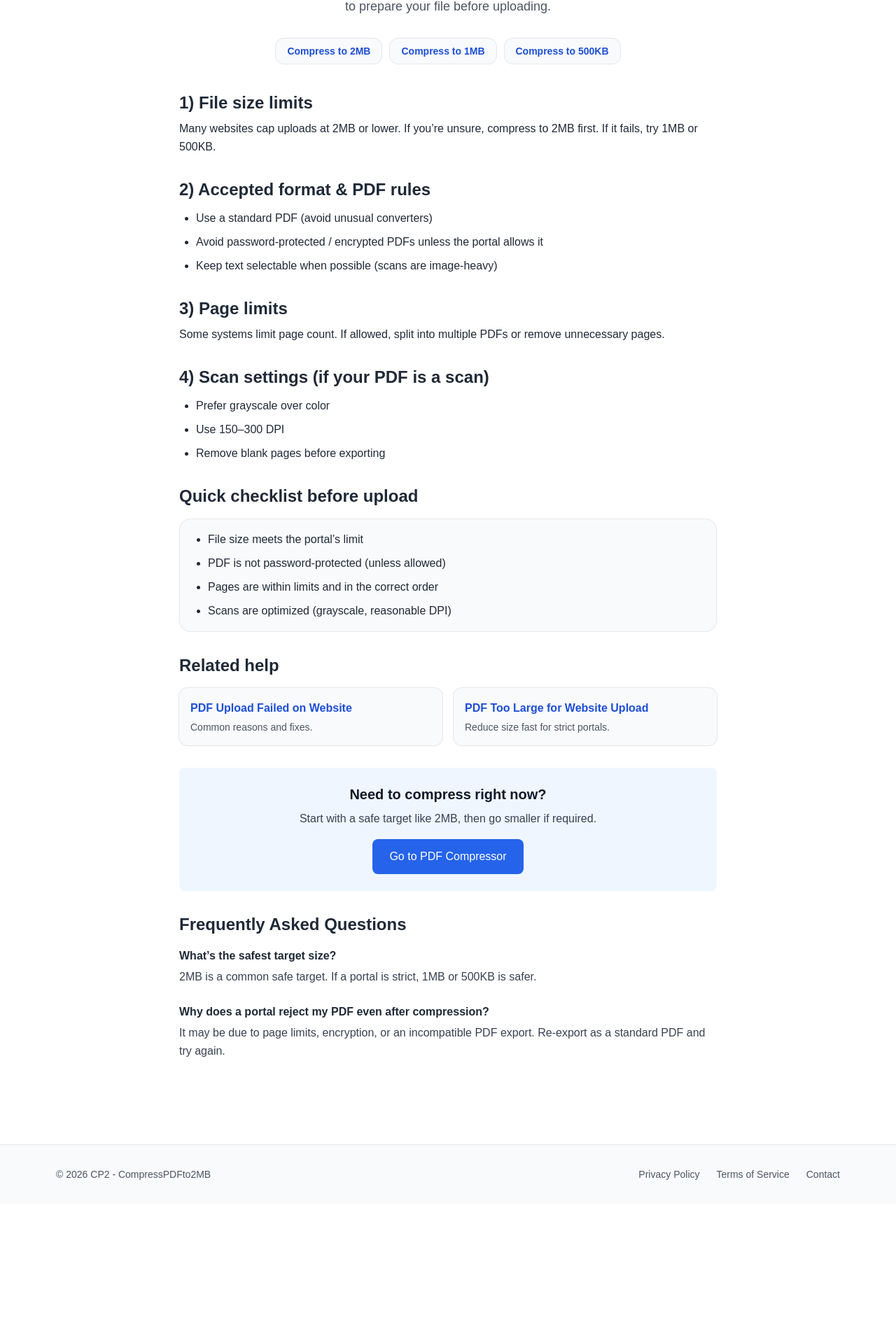
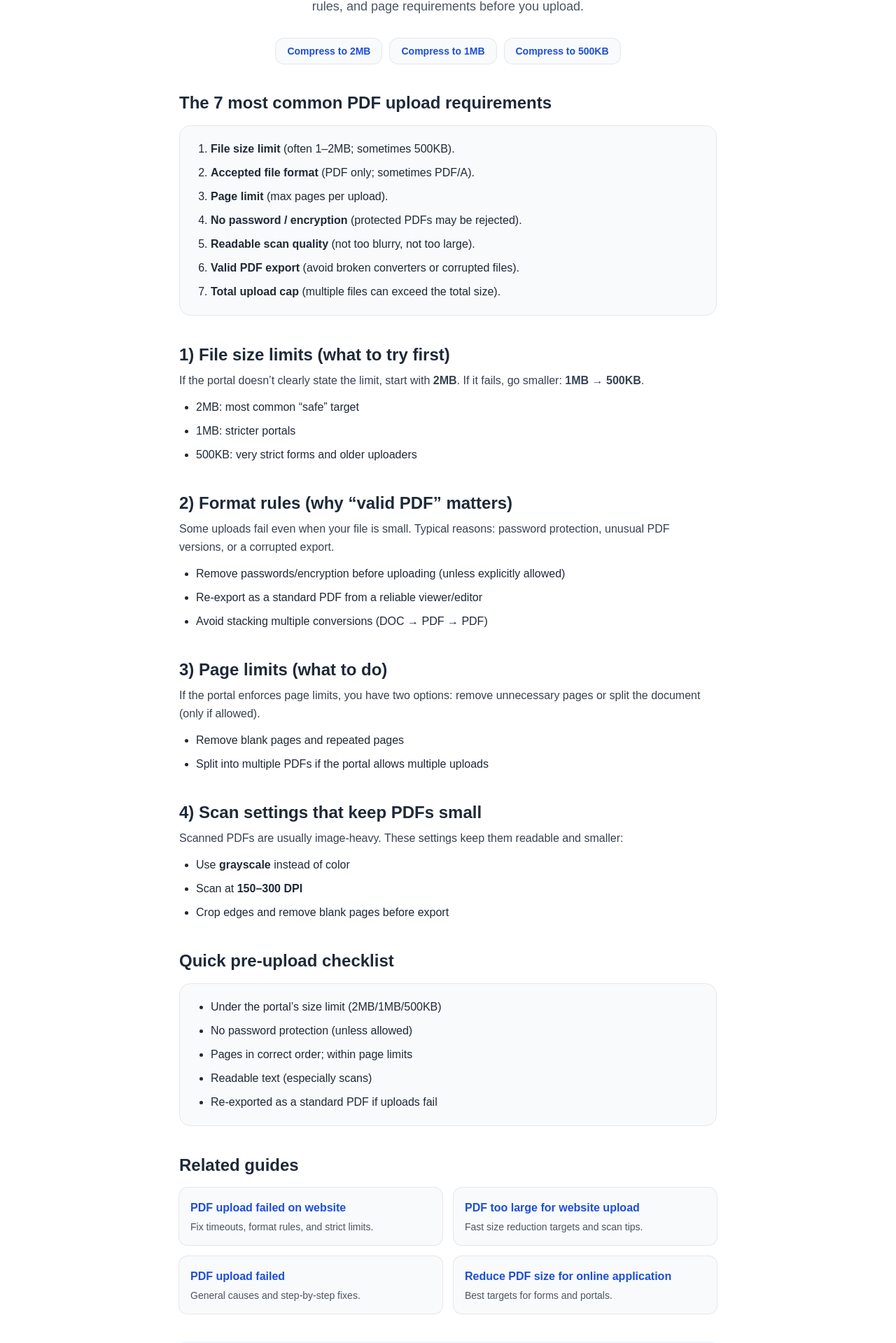
Before and after one commit to behicyildirim/compresspdfto2mb, a Next.js app: page /pdf-upload-requirements in a window 1280 px wide. Shown: the part 210-2129 px from the top of the page at 70% size. Before the commit the page ends 1930 px from the top, so only its background shows below. Built offline with nearby package versions, Linux system fonts and the light colour scheme.

Commit message:
Fill website upload + requirements + government pages

```diff
--- a/app/compress-pdf-for-government-application/page.tsx
+++ b/app/compress-pdf-for-government-application/page.tsx
@@ -1,50 +1,166 @@
 import Link from "next/link";
 
 export const metadata = {
-  title: "Compress PDF for Government Application",
+  title: "Compress PDF for Government Application (Upload Limits Made Easy)",
   description:
-    "Compress PDF for government applications and meet upload limits like 2MB or 1MB.",
+    "Compress PDF for government applications and strict form portals. Use safe targets (2MB, 1MB, 500KB) and scan tips to avoid upload failures.",
 };
 
-export default function Page() {
+export default function CompressPdfForGovernmentApplicationPage() {
   return (
     <main className="min-h-screen bg-white px-4 py-14">
-      <div className="mx-auto max-w-3xl">
-
+      <div className="mx-auto max-w-3xl text-gray-800">
         <h1 className="text-4xl font-bold text-center">
           Compress PDF for Government Application
         </h1>
 
-        <p className="mt-4 text-center text-gray-600">
-          Government portals often require small PDF files.
-          Compress your PDF to meet upload limits.
+        <p className="mt-4 text-lg text-gray-600 text-center">
+          Government portals often enforce strict upload rules. If your PDF is rejected,
+          compress to a safe size target and follow the checklist below.
         </p>
 
-        <div className="mt-8 space-y-6">
-
-          <Link
-            href="/compress-pdf-to-2mb"
-            className="block text-blue-700 underline"
-          >
-            Compress PDF to 2MB
-          </Link>
-
-          <Link
-            href="/compress-pdf-to-1mb"
-            className="block text-blue-700 underline"
-          >
-            Compress PDF to 1MB
-          </Link>
-
-          <Link
-            href="/pdf-upload-requirements"
-            className="block text-blue-700 underline"
-          >
-            PDF upload requirements
-          </Link>
-
+        <div className="mt-8 flex flex-wrap justify-center gap-3">
+          {[
+            { href: "/compress-pdf-to-2mb", label: "Compress to 2MB" },
+            { href: "/compress-pdf-to-1mb", label: "Compress to 1MB" },
+            { href: "/compress-pdf-to-500kb", label: "Compress to 500KB" },
+          ].map((i) => (
+            <a
+              key={i.href}
+              href={i.href}
+              className="rounded-xl bg-gray-50 px-4 py-2 text-sm font-semibold text-blue-700 ring-1 ring-gray-200 hover:bg-blue-50 transition"
+            >
+              {i.label}
+            </a>
+          ))}
         </div>
 
+        <div className="mt-10 space-y-10 leading-relaxed">
+          <section>
+            <h2 className="text-2xl font-semibold">Best target sizes for strict portals</h2>
+            <p className="mt-2 text-gray-700">
+              If the portal doesn’t clearly show the limit, this order usually works:
+              <b> 2MB → 1MB → 500KB</b>.
+            </p>
+            <ul className="mt-3 list-disc pl-6 space-y-2">
+              <li>2MB: common safe target</li>
+              <li>1MB: strict uploaders</li>
+              <li>500KB: very strict government forms</li>
+            </ul>
+          </section>
+
+          <section>
+            <h2 className="text-2xl font-semibold">Step-by-step: how to compress for government forms</h2>
+            <div className="mt-4 rounded-2xl border border-gray-200 bg-gray-50 p-5">
+              <ol className="list-decimal pl-6 space-y-2">
+                <li>Compress your PDF to 2MB and try uploading.</li>
+                <li>If it fails, compress to 1MB and retry.</li>
+                <li>If it still fails, compress to 500KB.</li>
+                <li>Check upload requirements (page limits, passwords, format).</li>
+              </ol>
+            </div>
+          </section>
+
+          <section>
+            <h2 className="text-2xl font-semibold">Common reasons government portals reject PDFs</h2>
+            <ul className="mt-3 list-disc pl-6 space-y-2">
+              <li>File size over the limit</li>
+              <li>Scanned PDFs saved at high DPI (image-heavy)</li>
+              <li>Password-protected or encrypted PDFs</li>
+              <li>Page limits (too many pages in one file)</li>
+              <li>Corrupted export from unreliable converters</li>
+            </ul>
+          </section>
+
+          <section>
+            <h2 className="text-2xl font-semibold">If your PDF is a scan</h2>
+            <p className="mt-2 text-gray-700">
+              To keep files small and readable, use:
+            </p>
+            <ul className="mt-3 list-disc pl-6 space-y-2">
+              <li>Grayscale scans</li>
+              <li>150–300 DPI</li>
+              <li>Remove blank pages before exporting</li>
+            </ul>
+          </section>
+
+          <section>
+            <h2 className="text-2xl font-semibold">Related help</h2>
+            <div className="mt-4 grid grid-cols-1 sm:grid-cols-2 gap-4">
+              <a
+                href="/pdf-upload-requirements"
+                className="rounded-xl bg-gray-50 px-4 py-4 shadow-sm ring-1 ring-gray-200 hover:bg-blue-50 transition"
+              >
+                <h3 className="font-semibold text-blue-700">PDF upload requirements</h3>
+                <p className="text-sm text-gray-600 mt-1">
+                  Size, format, and page limit checklist.
+                </p>
+              </a>
+
+              <a
+                href="/pdf-upload-failed"
+                className="rounded-xl bg-gray-50 px-4 py-4 shadow-sm ring-1 ring-gray-200 hover:bg-blue-50 transition"
+              >
+                <h3 className="font-semibold text-blue-700">PDF upload failed</h3>
+                <p className="text-sm text-gray-600 mt-1">
+                  Common reasons and quick fixes.
+                </p>
+              </a>
+
+              <a
+                href="/pdf-too-large-to-upload"
+                className="rounded-xl bg-gray-50 px-4 py-4 shadow-sm ring-1 ring-gray-200 hover:bg-blue-50 transition"
+              >
+                <h3 className="font-semibold text-blue-700">PDF too large to upload</h3>
+                <p className="text-sm text-gray-600 mt-1">
+                  Fast size reduction targets.
+                </p>
+              </a>
+
+              <a
+                href="/reduce-pdf-size-for-online-application"
+                className="rounded-xl bg-gray-50 px-4 py-4 shadow-sm ring-1 ring-gray-200 hover:bg-blue-50 transition"
+              >
+                <h3 className="font-semibold text-blue-700">Online application PDF help</h3>
+                <p className="text-sm text-gray-600 mt-1">
+                  Best targets for portals and forms.
+                </p>
+              </a>
+            </div>
+          </section>
+
+          <section className="bg-blue-50 p-6 rounded-lg text-center">
+            <h2 className="text-xl font-semibold text-gray-900">Compress now</h2>
+            <p className="mt-2 text-gray-700">
+              Start with 2MB. If your portal is strict, go smaller.
+            </p>
+            <Link
+              href="/"
+              className="inline-block mt-4 bg-blue-600 text-white px-6 py-3 rounded-lg hover:bg-blue-700 transition"
+            >
+              Go to PDF Compressor
+            </Link>
+          </section>
+
+          <section>
+            <h2 className="text-2xl font-semibold">FAQ</h2>
+            <div className="mt-4 space-y-6">
+              <div>
+                <h3 className="font-semibold">What’s the safest size for government portals?</h3>
+                <p className="mt-1 text-gray-700">
+                  Start with 2MB. If uploads fail, 1MB or 500KB usually works on strict systems.
+                </p>
+              </div>
+              <div>
+                <h3 className="font-semibold">Why does the portal reject a small PDF?</h3>
+                <p className="mt-1 text-gray-700">
+                  Some portals block password-protected PDFs, enforce page limits, or reject corrupted exports.
+                  Re-export as a standard PDF and retry.
+                </p>
+              </div>
+            </div>
+          </section>
+        </div>
       </div>
     </main>
   );
--- a/app/pdf-upload-requirements/page.tsx
+++ b/app/pdf-upload-requirements/page.tsx
@@ -1,22 +1,25 @@
 import Link from "next/link";
 
 export const metadata = {
-  title: "PDF Upload Requirements: Size, Format & Page Limits",
+  title: "PDF Upload Requirements (Size, Format & Page Limits)",
   description:
-    "PDF upload requirements checklist: file size limits, formats, page limits, and scan settings. Learn how to prepare and compress PDFs for strict portals.",
+    "PDF upload requirements checklist: size limits, formats, page limits, scan settings, and common rejection reasons. Fix upload failures with fast compression targets.",
 };
 
 export default function PdfUploadRequirementsPage() {
   return (
     <main className="min-h-screen bg-white px-4 py-14">
       <div className="mx-auto max-w-3xl text-gray-800">
-        <h1 className="text-4xl font-bold text-center">PDF Upload Requirements</h1>
+        <h1 className="text-4xl font-bold text-center">
+          PDF Upload Requirements
+        </h1>
 
         <p className="mt-4 text-lg text-gray-600 text-center">
-          Many portals reject PDFs due to size limits, format rules, or page restrictions.
-          Use this checklist to prepare your file before uploading.
+          Portals reject PDFs for more than just file size. Use this checklist to meet
+          size limits, format rules, and page requirements before you upload.
         </p>
 
+        {/* Quick actions */}
         <div className="mt-8 flex flex-wrap justify-center gap-3">
           {[
             { href: "/compress-pdf-to-2mb", label: "Compress to 2MB" },
@@ -33,83 +36,123 @@ export default function PdfUploadRequirementsPage() {
           ))}
         </div>
 
-        <div className="mt-10 space-y-8 leading-relaxed">
+        <div className="mt-10 space-y-10 leading-relaxed">
           <section>
-            <h2 className="text-2xl font-semibold">1) File size limits</h2>
-            <p className="mt-2">
-              Many websites cap uploads at 2MB or lower. If you’re unsure, compress to 2MB first.
-              If it fails, try 1MB or 500KB.
-            </p>
+            <h2 className="text-2xl font-semibold">The 7 most common PDF upload requirements</h2>
+            <div className="mt-4 rounded-2xl border border-gray-200 bg-gray-50 p-5">
+              <ol className="list-decimal pl-6 space-y-2">
+                <li><b>File size limit</b> (often 1–2MB; sometimes 500KB).</li>
+                <li><b>Accepted file format</b> (PDF only; sometimes PDF/A).</li>
+                <li><b>Page limit</b> (max pages per upload).</li>
+                <li><b>No password / encryption</b> (protected PDFs may be rejected).</li>
+                <li><b>Readable scan quality</b> (not too blurry, not too large).</li>
+                <li><b>Valid PDF export</b> (avoid broken converters or corrupted files).</li>
+                <li><b>Total upload cap</b> (multiple files can exceed the total size).</li>
+              </ol>
+            </div>
           </section>
 
           <section>
-            <h2 className="text-2xl font-semibold">2) Accepted format & PDF rules</h2>
+            <h2 className="text-2xl font-semibold">1) File size limits (what to try first)</h2>
+            <p className="mt-2 text-gray-700">
+              If the portal doesn’t clearly state the limit, start with <b>2MB</b>.
+              If it fails, go smaller: <b>1MB</b> → <b>500KB</b>.
+            </p>
             <ul className="mt-3 list-disc pl-6 space-y-2">
-              <li>Use a standard PDF (avoid unusual converters)</li>
-              <li>Avoid password-protected / encrypted PDFs unless the portal allows it</li>
-              <li>Keep text selectable when possible (scans are image-heavy)</li>
+              <li>2MB: most common “safe” target</li>
+              <li>1MB: stricter portals</li>
+              <li>500KB: very strict forms and older uploaders</li>
             </ul>
           </section>
 
           <section>
-            <h2 className="text-2xl font-semibold">3) Page limits</h2>
-            <p className="mt-2">
-              Some systems limit page count. If allowed, split into multiple PDFs or remove unnecessary pages.
+            <h2 className="text-2xl font-semibold">2) Format rules (why “valid PDF” matters)</h2>
+            <p className="mt-2 text-gray-700">
+              Some uploads fail even when your file is small. Typical reasons:
+              password protection, unusual PDF versions, or a corrupted export.
             </p>
-          </section>
-
-          <section>
-            <h2 className="text-2xl font-semibold">4) Scan settings (if your PDF is a scan)</h2>
             <ul className="mt-3 list-disc pl-6 space-y-2">
-              <li>Prefer grayscale over color</li>
-              <li>Use 150–300 DPI</li>
-              <li>Remove blank pages before exporting</li>
+              <li>Remove passwords/encryption before uploading (unless explicitly allowed)</li>
+              <li>Re-export as a standard PDF from a reliable viewer/editor</li>
+              <li>Avoid stacking multiple conversions (DOC → PDF → PDF)</li>
             </ul>
           </section>
 
           <section>
-            <h2 className="text-2xl font-semibold">Quick checklist before upload</h2>
-            <div className="mt-4 rounded-2xl border border-gray-200 bg-gray-50 p-4">
+            <h2 className="text-2xl font-semibold">3) Page limits (what to do)</h2>
+            <p className="mt-2 text-gray-700">
+              If the portal enforces page limits, you have two options:
+              remove unnecessary pages or split the document (only if allowed).
+            </p>
+            <ul className="mt-3 list-disc pl-6 space-y-2">
+              <li>Remove blank pages and repeated pages</li>
+              <li>Split into multiple PDFs if the portal allows multiple uploads</li>
+            </ul>
+          </section>
+
+          <section>
+            <h2 className="text-2xl font-semibold">4) Scan settings that keep PDFs small</h2>
+            <p className="mt-2 text-gray-700">
+              Scanned PDFs are usually image-heavy. These settings keep them readable and smaller:
+            </p>
+            <ul className="mt-3 list-disc pl-6 space-y-2">
+              <li>Use <b>grayscale</b> instead of color</li>
+              <li>Scan at <b>150–300 DPI</b></li>
+              <li>Crop edges and remove blank pages before export</li>
+            </ul>
+          </section>
+
+          <section>
+            <h2 className="text-2xl font-semibold">Quick pre-upload checklist</h2>
+            <div className="mt-4 rounded-2xl border border-gray-200 bg-gray-50 p-5">
               <ul className="list-disc pl-6 space-y-2">
-                <li>File size meets the portal’s limit</li>
-                <li>PDF is not password-protected (unless allowed)</li>
-                <li>Pages are within limits and in the correct order</li>
-                <li>Scans are optimized (grayscale, reasonable DPI)</li>
+                <li>Under the portal’s size limit (2MB/1MB/500KB)</li>
+                <li>No password protection (unless allowed)</li>
+                <li>Pages in correct order; within page limits</li>
+                <li>Readable text (especially scans)</li>
+                <li>Re-exported as a standard PDF if uploads fail</li>
               </ul>
             </div>
           </section>
 
           <section>
-            <h2 className="text-2xl font-semibold">Related help</h2>
+            <h2 className="text-2xl font-semibold">Related guides</h2>
             <div className="mt-4 grid grid-cols-1 sm:grid-cols-2 gap-4">
               <a
                 href="/pdf-upload-failed-on-website"
                 className="rounded-xl bg-gray-50 px-4 py-4 shadow-sm ring-1 ring-gray-200 hover:bg-blue-50 transition"
               >
-                <h3 className="font-semibold text-blue-700">PDF Upload Failed on Website</h3>
-                <p className="text-sm text-gray-600 mt-1">
-                  Common reasons and fixes.
-                </p>
+                <h3 className="font-semibold text-blue-700">PDF upload failed on website</h3>
+                <p className="text-sm text-gray-600 mt-1">Fix timeouts, format rules, and strict limits.</p>
               </a>
-
               <a
                 href="/pdf-too-large-for-website-upload"
                 className="rounded-xl bg-gray-50 px-4 py-4 shadow-sm ring-1 ring-gray-200 hover:bg-blue-50 transition"
               >
-                <h3 className="font-semibold text-blue-700">PDF Too Large for Website Upload</h3>
-                <p className="text-sm text-gray-600 mt-1">
-                  Reduce size fast for strict portals.
-                </p>
+                <h3 className="font-semibold text-blue-700">PDF too large for website upload</h3>
+                <p className="text-sm text-gray-600 mt-1">Fast size reduction targets and scan tips.</p>
+              </a>
+              <a
+                href="/pdf-upload-failed"
+                className="rounded-xl bg-gray-50 px-4 py-4 shadow-sm ring-1 ring-gray-200 hover:bg-blue-50 transition"
+              >
+                <h3 className="font-semibold text-blue-700">PDF upload failed</h3>
+                <p className="text-sm text-gray-600 mt-1">General causes and step-by-step fixes.</p>
+              </a>
+              <a
+                href="/reduce-pdf-size-for-online-application"
+                className="rounded-xl bg-gray-50 px-4 py-4 shadow-sm ring-1 ring-gray-200 hover:bg-blue-50 transition"
+              >
+                <h3 className="font-semibold text-blue-700">Reduce PDF size for online application</h3>
+                <p className="text-sm text-gray-600 mt-1">Best targets for forms and portals.</p>
               </a>
             </div>
           </section>
 
           <section className="bg-blue-50 p-6 rounded-lg text-center">
-            <h2 className="text-xl font-semibold text-gray-900">
-              Need to compress right now?
-            </h2>
+            <h2 className="text-xl font-semibold text-gray-900">Compress now</h2>
             <p className="mt-2 text-gray-700">
-              Start with a safe target like 2MB, then go smaller if required.
+              Start with 2MB. If your portal is strict, go to 1MB or 500KB.
             </p>
             <Link
               href="/"
@@ -120,18 +163,19 @@ export default function PdfUploadRequirementsPage() {
           </section>
 
           <section>
-            <h2 className="text-2xl font-semibold">Frequently Asked Questions</h2>
+            <h2 className="text-2xl font-semibold">FAQ</h2>
             <div className="mt-4 space-y-6">
+              <div>
+                <h3 className="font-semibold">Why is my PDF rejected even under 2MB?</h3>
+                <p className="mt-1 text-gray-700">
+                  Portals may also block password-protected PDFs, enforce page limits,
+                  or reject corrupted exports. Re-export as a standard PDF and try again.
+                </p>
+              </div>
               <div>
                 <h3 className="font-semibold">What’s the safest target size?</h3>
                 <p className="mt-1 text-gray-700">
-                  2MB is a common safe target. If a portal is strict, 1MB or 500KB is safer.
-                </p>
-              </div>
-              <div>
-                <h3 className="font-semibold">Why does a portal reject my PDF even after compression?</h3>
-                <p className="mt-1 text-gray-700">
-                  It may be due to page limits, encryption, or an incompatible PDF export. Re-export as a standard PDF and try again.
+                  2MB is common. If it fails, 1MB or 500KB usually works on strict portals.
                 </p>
               </div>
             </div>
```
